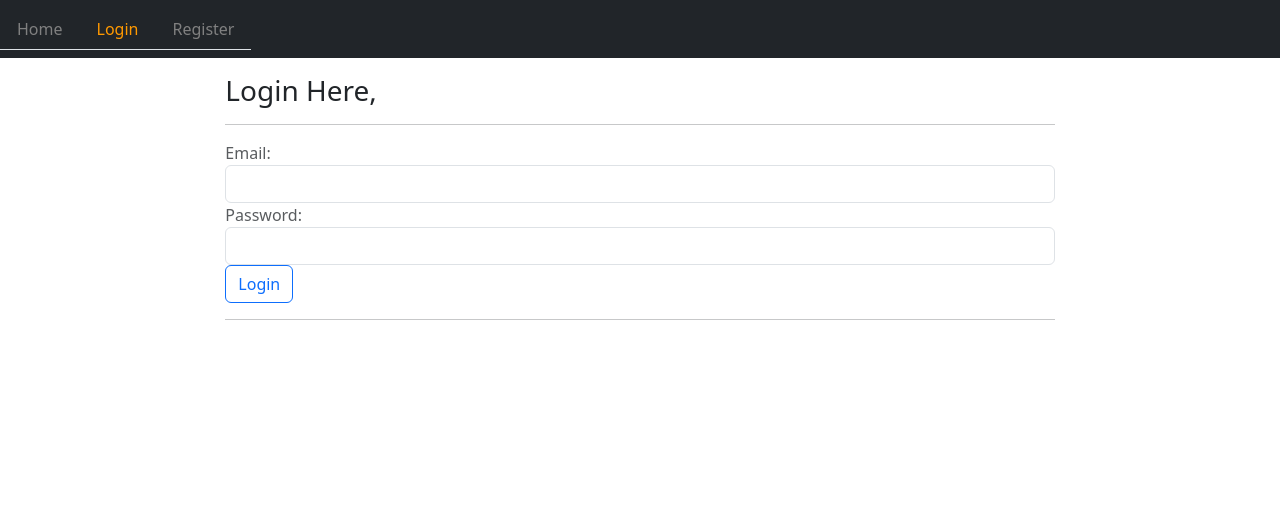
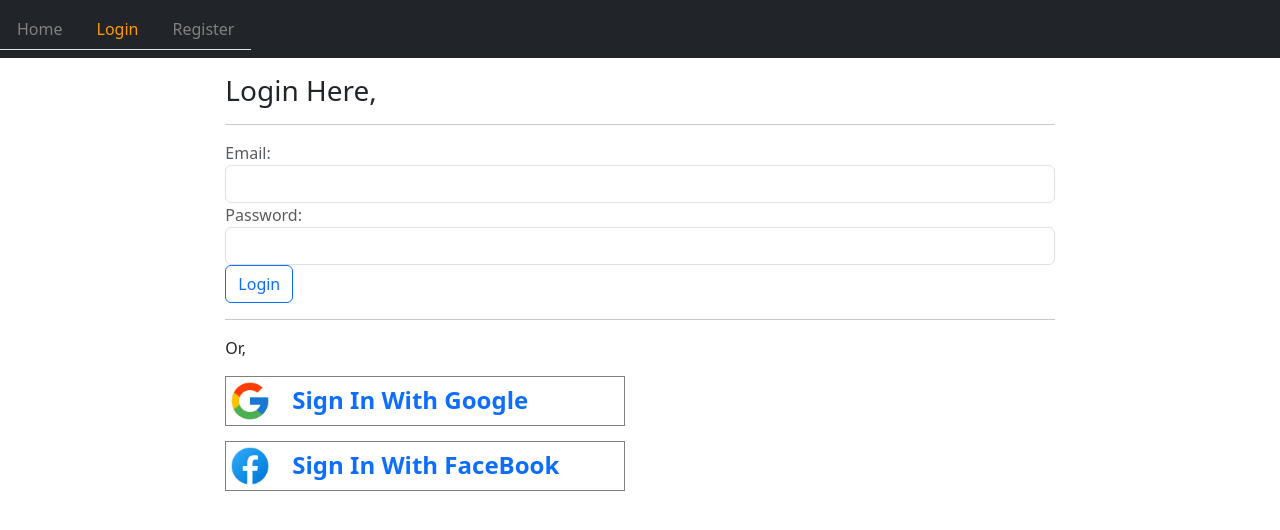
Before and after one commit to abid211051/E-commerce-client-Bohubrihi, a React (Vite) app: page /login in a window 1280 px wide. Shown: the top 530 px of the page. Built offline with nearby package versions, Linux system fonts and the light colour scheme; no server answers.

Commit message:
added social login for localhost mode

```diff
--- a/src/components/home/Home.jsx
+++ b/src/components/home/Home.jsx
@@ -7,12 +7,13 @@ import { prices } from '../../utils/prices';
 import { ShowError, ShowSuccess } from '../../utils/messages';
 import { getCategories, getProducts, getFilteredProducts } from '../../api/apiProduct';
 import { addToCart } from '../../api/apiOrder';
-import { isAuthenticated, userInfo } from '../../utils/auth';
+import { authenticate, isAuthenticated, userInfo } from '../../utils/auth';
 import SortBy from './SortBy';
 import LoadMoreLess from './LoadMoreLess';
 import SearchBar from './SearchBar';
 
 const Home = () => {
+    const que = new URLSearchParams(window.location.search);
     const [products, setProducts] = useState([]);
     const [search, setSearch] = useState('');
     const [categories, setCategories] = useState([]);
@@ -43,6 +44,9 @@ const Home = () => {
         getCategories()
             .then(response => setCategories(response.data.category))
             .catch(err => setError("Failed to load categories!"));
+        if (que.size > 0) {
+            authenticate(que.get('token'), () => { })
+        }
     }, [])
 
     const handleAddToCart = product => () => {
--- a/src/components/user/Login.jsx
+++ b/src/components/user/Login.jsx
@@ -85,6 +85,15 @@ const Login = () => {
             <hr />
             {signInForm()}
             <hr />
+            <p>Or,</p>
+            <a href="http://localhost:3001/auth/google" className='socialbtn'>
+                <img src="assets/icons8-google-480.png" alt="" className='h-100' />
+                <p>Sign In With Google</p>
+            </a>
+            <a href="http://localhost:3001/auth/facebook" className='socialbtn'>
+                <img src="assets/icons8-facebook-240.png" alt="" className='h-100' />
+                <p>Sign In With FaceBook</p>
+            </a>
         </Layout>
     );
 }
--- a/src/index.css
+++ b/src/index.css
@@ -36,6 +36,25 @@
     padding: 5px;
 }
 
+.socialbtn {
+    width: 400px;
+    height: 50px;
+    display: flex;
+    text-decoration: none;
+    /* justify-content: center; */
+    align-items: center;
+    border: 1px solid gray;
+    padding: 2px;
+    gap: 20px;
+    margin-bottom: 15px;
+}
+
+.socialbtn p {
+    margin-top: 15px;
+    font-size: 1.5em;
+    font-weight: 700;
+}
+
 @media only screen and (min-width:768px) {
     .inp {
         width: 300px;
```
Also changed, not shown: public/assets/icons8-facebook-240.png (added), public/assets/icons8-google-480.png (added), src/api/apiAuth.js (line endings or trailing spaces).
